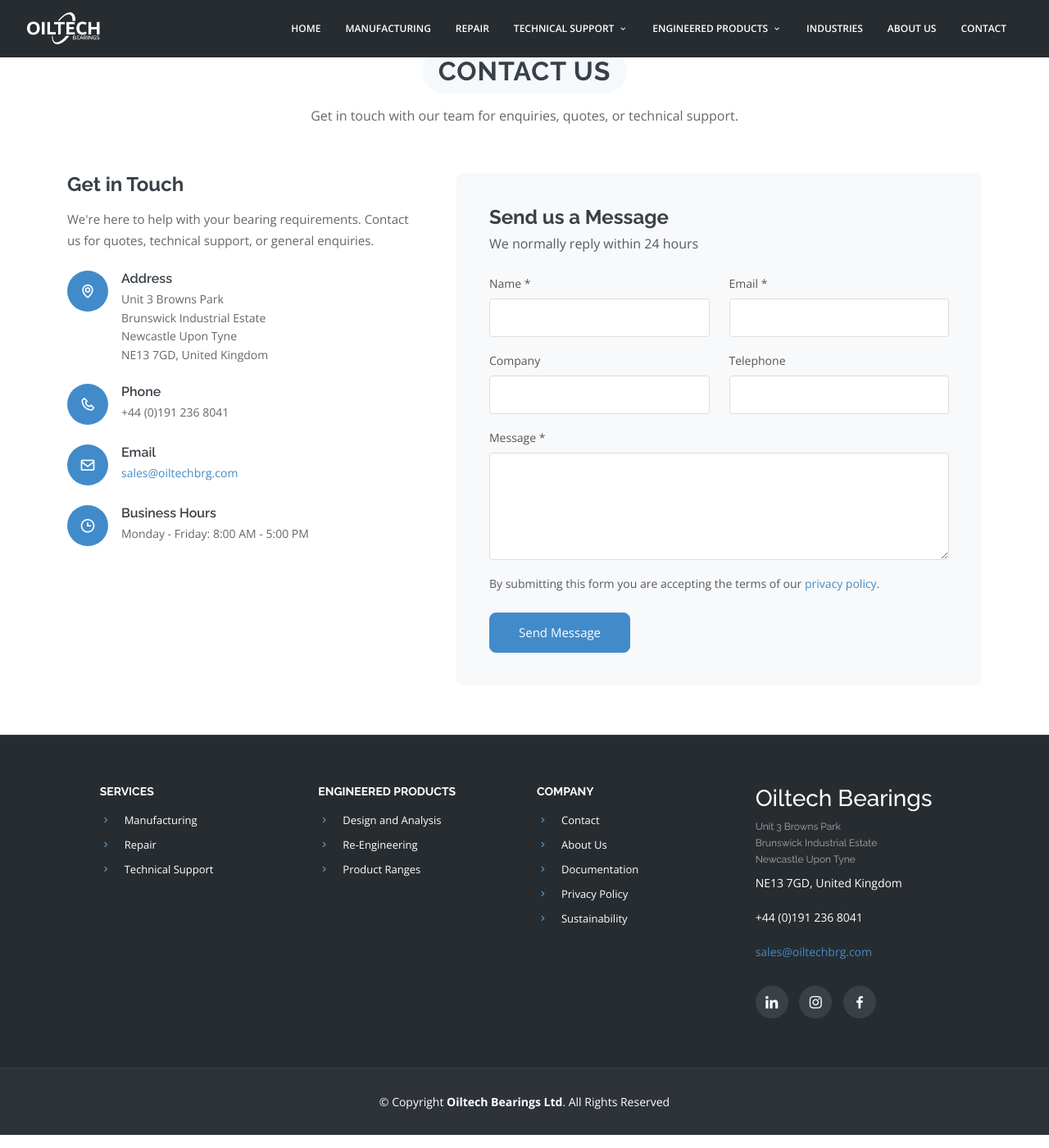
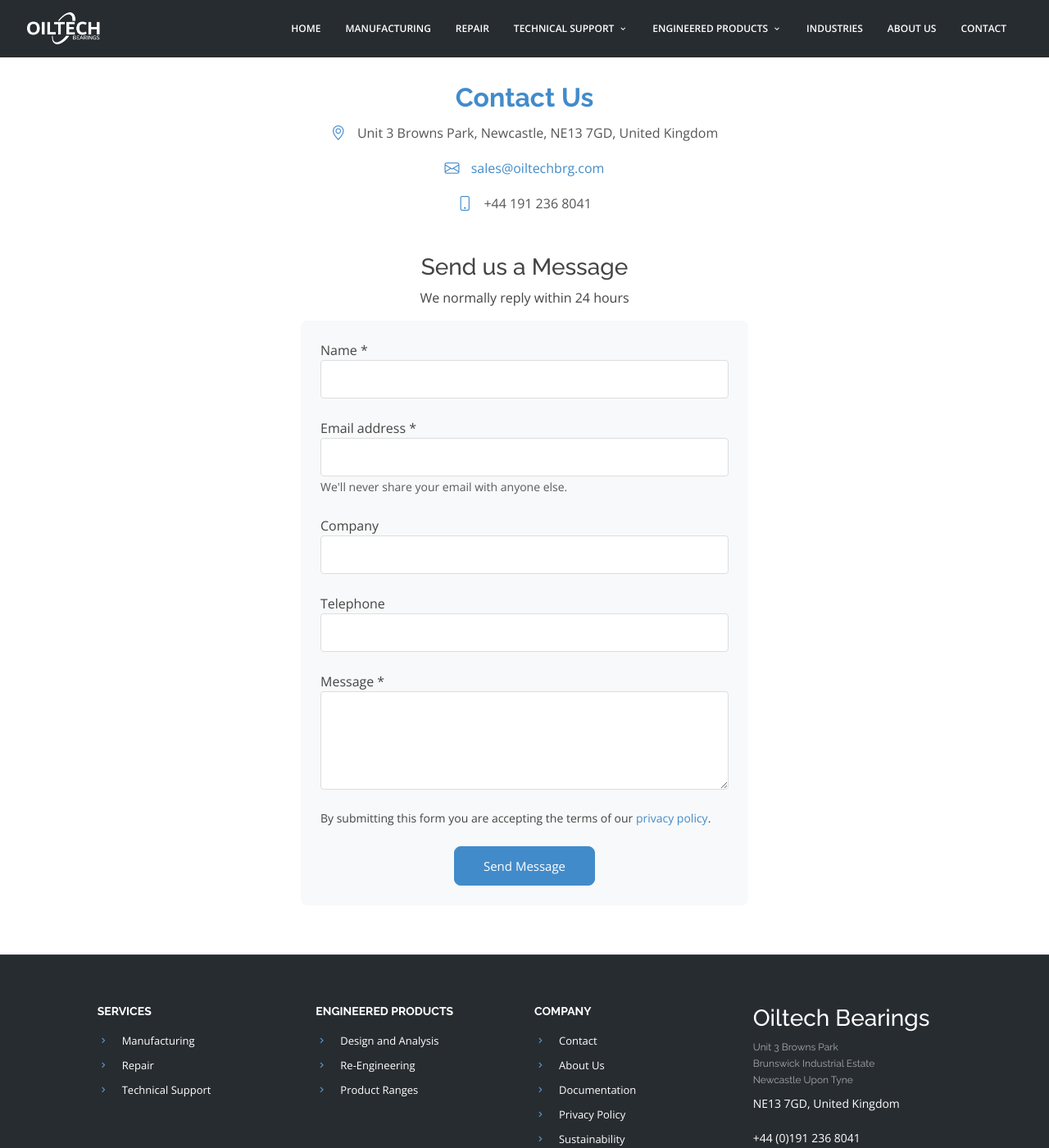
Before and after one commit to fractionerp/oiltechbrg.com, a Jekyll site: the page built from contact.html, in a window 1280 px wide and 1400 px high. Shown: the whole window at 82% size. Built offline with Jekyll 4.4.1, drawn with Linux system fonts in a browser that asks for light colours; nearby versions of some CDN libraries; library files that are not in the unit come from our copies; comment, search, counter and statistics services are not loaded.

Commit message:
style: redesign contact page with centered layout
- Simplify contact page to centered single-column layout
- Use Bootstrap Icons for location, phone, email (bi-geo-alt, bi-phone, bi-envelope)
- Center form in col-lg-6 col-md-8 container with padding
- Fix footer CSS - remove flex overrides that conflicted with Bootstrap grid
- Add CSS for centered contact info icons

Co-Authored-By: Claude Opus 4.5 <noreply@anthropic.com>

```diff
--- a/assets/css/style.css
+++ b/assets/css/style.css
@@ -1388,6 +1388,20 @@ section {
 .contact .contact-info .info-item p a:hover {
   color: #5697d0; }
 
+/* Contact Info - Centered Style */
+.contact .info p {
+  font-size: 16px;
+  color: #555;
+  margin-bottom: 0; }
+.contact .info p i {
+  color: #428bca;
+  font-size: 18px;
+  margin-right: 10px; }
+.contact .info p a {
+  color: #428bca; }
+.contact .info p a:hover {
+  color: #3071a9; }
+
 /* Contact Form - Right Column */
 .contact .contact-form-box {
   background: #f8f9fa;
@@ -1507,31 +1521,9 @@ section {
     border-top: 1px solid #394047;
     border-bottom: 1px solid #394047;
     padding: 60px 0 30px 0; }
-    #footer .footer-top .footer-row {
-      display: flex;
-      flex-wrap: wrap;
-      margin: 0 -15px;
-      padding-left: 60px; }
-    #footer .footer-top .footer-col,
     #footer .footer-top .footer-links,
     #footer .footer-top .footer-info {
-      flex: 0 0 25%;
-      max-width: 25%;
-      padding: 0 15px;
-      box-sizing: border-box; }
-    @media (max-width: 767px) {
-      #footer .footer-top .footer-col,
-      #footer .footer-top .footer-links,
-      #footer .footer-top .footer-info {
-        flex: 0 0 50%;
-        max-width: 50%;
-        margin-bottom: 30px; } }
-    @media (max-width: 480px) {
-      #footer .footer-top .footer-col,
-      #footer .footer-top .footer-links,
-      #footer .footer-top .footer-info {
-        flex: 0 0 100%;
-        max-width: 100%; } }
+      margin-bottom: 30px; }
     #footer .footer-top .footer-info {
       margin-bottom: 30px; }
       #footer .footer-top .footer-info h4 {
--- a/contact.html
+++ b/contact.html
@@ -5,108 +5,75 @@ description: "Get in touch with Oiltech Bearings for whitemetal bearing manufact
 ---
 
 <!-- ======= Contact Section ======= -->
-<section class="contact">
-  <div class="container">
-    <div class="section-title text-center mb-5">
-      <h2>Contact Us</h2>
-      <p>Get in touch with our team for enquiries, quotes, or technical support.</p>
+<section id="contact" class="contact">
+  <div class="container-fluid">
+    <div class="section-title">
+      <h3><span>Contact Us</span></h3>
     </div>
+  </div>
 
-    <div class="row">
-      <!-- Left Column: Contact Details -->
-      <div class="col-lg-5 mb-4 mb-lg-0">
-        <div class="contact-info">
-          <h3>Get in Touch</h3>
-          <p class="mb-4">We're here to help with your bearing requirements. Contact us for quotes, technical support, or general enquiries.</p>
-
-          <div class="info-item d-flex mb-4">
-            <div class="icon-box me-3">
-              <i class="bx bx-map"></i>
-            </div>
-            <div>
-              <h5>Address</h5>
-              <p>Unit 3 Browns Park<br>
-              Brunswick Industrial Estate<br>
-              Newcastle Upon Tyne<br>
-              NE13 7GD, United Kingdom</p>
-            </div>
-          </div>
-
-          <div class="info-item d-flex mb-4">
-            <div class="icon-box me-3">
-              <i class="bx bx-phone"></i>
-            </div>
-            <div>
-              <h5>Phone</h5>
-              <p>+44 (0)191 236 8041</p>
-            </div>
-          </div>
-
-          <div class="info-item d-flex mb-4">
-            <div class="icon-box me-3">
-              <i class="bx bx-envelope"></i>
-            </div>
-            <div>
-              <h5>Email</h5>
-              <p><a href="mailto:sales@oiltechbrg.com">sales@oiltechbrg.com</a></p>
-            </div>
-          </div>
-
-          <div class="info-item d-flex mb-4">
-            <div class="icon-box me-3">
-              <i class="bx bx-time"></i>
-            </div>
-            <div>
-              <h5>Business Hours</h5>
-              <p>Monday - Friday: 8:00 AM - 5:00 PM</p>
-            </div>
-          </div>
-        </div>
+  <div class="container text-center">
+    <div class="info">
+      <div class="address mb-3">
+        <p><i class="bi bi-geo-alt"></i> Unit 3 Browns Park, Newcastle, NE13 7GD, United Kingdom</p>
       </div>
 
-      <!-- Right Column: Contact Form -->
-      <div class="col-lg-7">
-        <div class="contact-form-box">
-          <h3>Send us a Message</h3>
-          <p class="text-muted mb-4">We normally reply within 24 hours</p>
+      <div class="email mb-3">
+        <p><i class="bi bi-envelope"></i> <a href="mailto:sales@oiltechbrg.com">sales@oiltechbrg.com</a></p>
+      </div>
 
+      <div class="phone mb-3">
+        <p><i class="bi bi-phone"></i> +44 191 236 8041</p>
+      </div>
+    </div>
+  </div>
+
+  <div class="container">
+    <h3 class="mt-5 text-center">Send us a Message</h3>
+    <p class="text-center">We normally reply within 24 hours</p>
+  </div>
+
+  <div class="container">
+    <div class="row justify-content-center">
+      <div class="col-lg-6 col-md-8">
+        <div class="contact-form-box p-4">
           <form action="https://formspree.io/f/mknkdwgo" method="POST">
-            <div class="row">
-              <div class="col-md-6 mb-3">
-                <label for="name" class="form-label">Name *</label>
-                <input type="text" name="Name" class="form-control" id="name" required>
-              </div>
-              <div class="col-md-6 mb-3">
-                <label for="email" class="form-label">Email *</label>
-                <input type="email" name="Email" class="form-control" id="email" required>
-              </div>
+            <div class="form-group mb-4">
+              <label for="name">Name *</label>
+              <input type="text" name="Name" class="form-control" id="name" required>
             </div>
 
-            <div class="row">
-              <div class="col-md-6 mb-3">
-                <label for="company" class="form-label">Company</label>
-                <input type="text" name="Company" class="form-control" id="company">
-              </div>
-              <div class="col-md-6 mb-3">
-                <label for="telephone" class="form-label">Telephone</label>
-                <input type="tel" name="Telephone" class="form-control" id="telephone">
-              </div>
+            <div class="form-group mb-4">
+              <label for="email">Email address *</label>
+              <input type="email" name="Email" class="form-control" id="email" required>
+              <small class="form-text text-muted">We'll never share your email with anyone else.</small>
             </div>
 
-            <div class="mb-3">
-              <label for="message" class="form-label">Message *</label>
-              <textarea class="form-control" id="message" name="Message" rows="5" required></textarea>
+            <div class="form-group mb-4">
+              <label for="company">Company</label>
+              <input type="text" name="Company" class="form-control" id="company">
+            </div>
+
+            <div class="form-group mb-4">
+              <label for="telephone">Telephone</label>
+              <input type="tel" name="Telephone" class="form-control" id="telephone">
+            </div>
+
+            <div class="form-group mb-4">
+              <label for="message">Message *</label>
+              <textarea class="form-control" id="message" name="Message" rows="4" required></textarea>
             </div>
 
             <div class="mb-4">
-              <small class="text-muted">By submitting this form you are accepting the terms of our <a href="{{ '/privacy' | relative_url }}">privacy policy</a>.</small>
+              <p class="small">By submitting this form you are accepting the terms of our <a href="{{ '/privacy' | relative_url }}">privacy policy</a>.</p>
             </div>
 
-            <button type="submit" class="btn btn-primary btn-lg">Send Message</button>
+            <div class="text-center">
+              <button type="submit" class="btn btn-primary btn-lg">Send Message</button>
+            </div>
           </form>
         </div>
       </div>
     </div>
-
   </div>
 </section>
```
